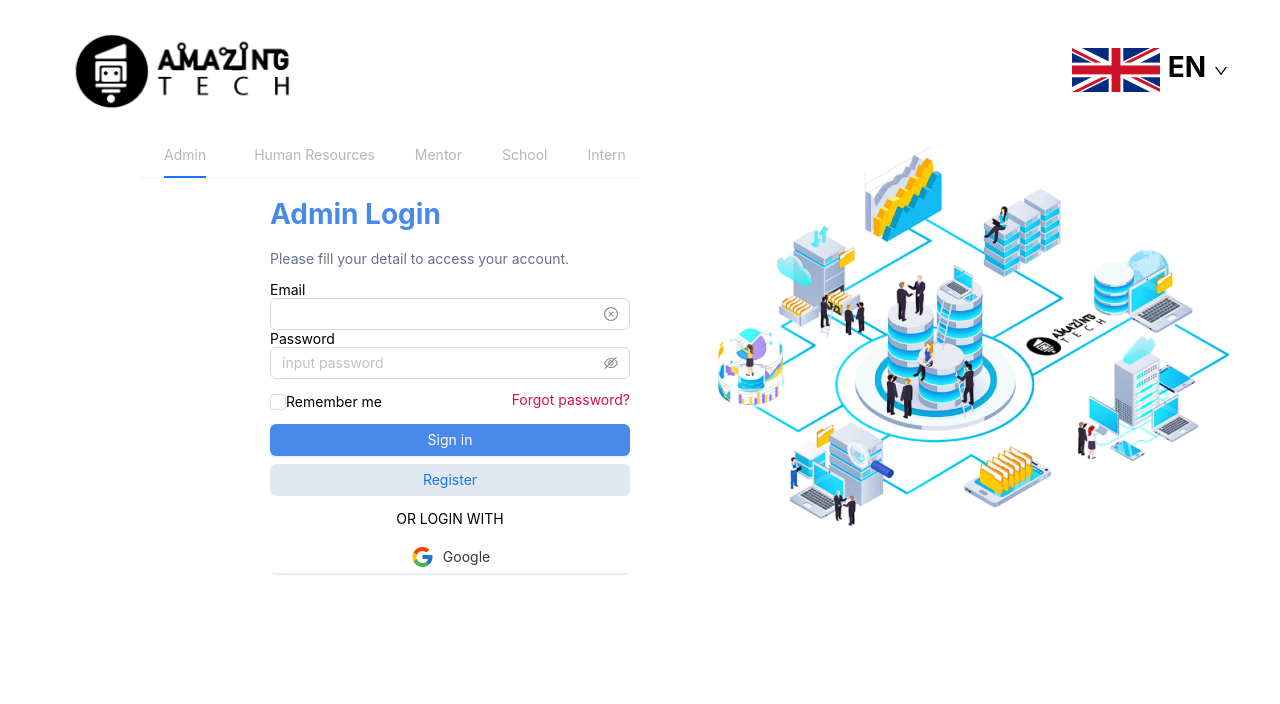
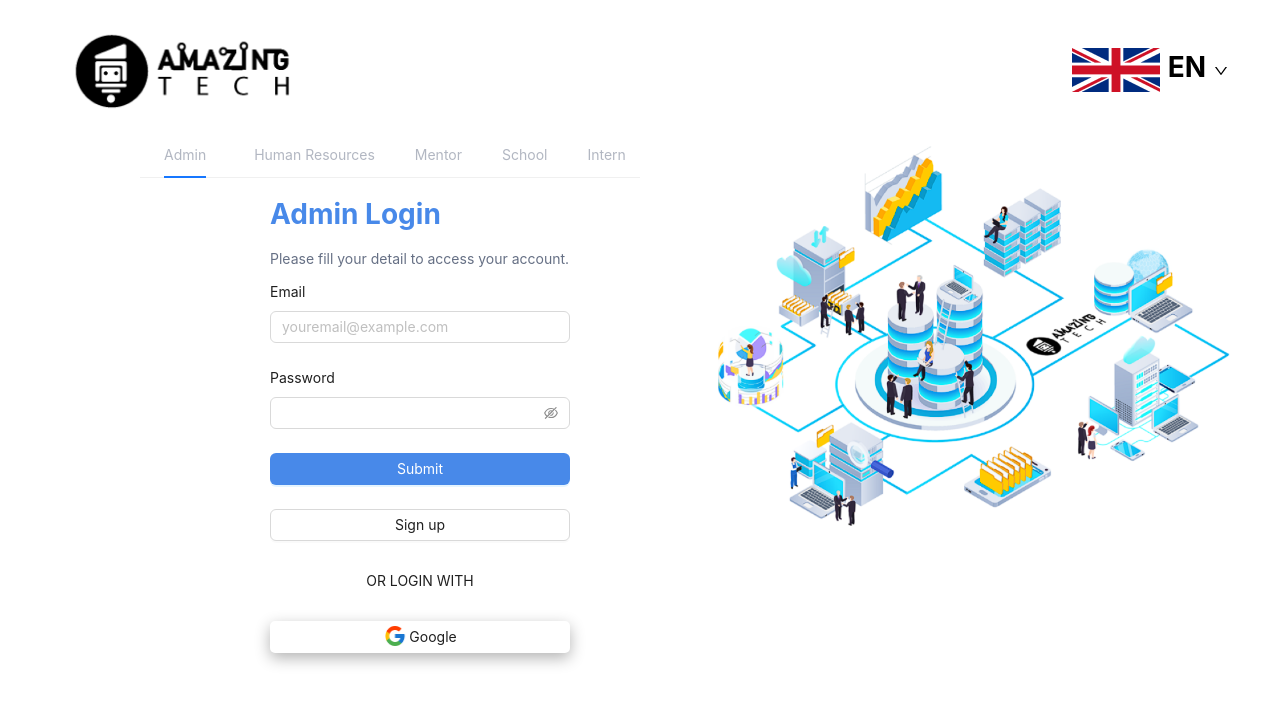
Before and after one commit to 213Horse/FE-InternSystem, a React (Vite) app: page / in a window 1280 px wide. Shown: the top 704 px of the page. Built offline with nearby package versions, Linux system fonts and the light colour scheme.

Commit message:
fix login admin

```diff
--- a/src/components/AdminLogin/AdminLogin.jsx
+++ b/src/components/AdminLogin/AdminLogin.jsx
@@ -1,65 +1,100 @@
 import React from 'react';
-import { Button, Input, Tooltip } from 'antd';
-import { CloseCircleOutlined } from '@ant-design/icons';
-import { EyeInvisibleOutlined, EyeTwoTone } from '@ant-design/icons';
-import { Checkbox } from 'antd';
+import { Alert, Button, Form, Input , Checkbox  } from 'antd';
 import { Link } from 'react-router-dom';
 
 function AdminLogin() {
+    const [form] = Form.useForm();
+
+    const onFinish = (values) => {
+        console.log('Success:', values);
+    };
+    const onFinishFailed = (errorInfo) => {
+        console.log('Failed:', errorInfo);
+    };
+
     return (
-        <div>
-            <div style={{ width: '22.5rem', marginLeft: '16.375rem' }}>
-                <h1 style={{color: "#4889E9"}}>Admin Login</h1>
-                <p style={{color:'#667085'}}>Please fill your detail to access your account.</p>
-                <div>
-                    <label>Email</label>
-                    <Input
-                        suffix={
-                            <Tooltip title="Extra information">
-                                <CloseCircleOutlined
-                                    style={{
-                                        color: 'rgba(0,0,0,.45)',
-                                    }}
-                                />
-                            </Tooltip>
-                        }
-                    />
-                    <label>Password</label>
-                    <Input.Password
-                        placeholder="input password"
-                        iconRender={(visible) => (visible ? <EyeTwoTone /> : <EyeInvisibleOutlined />)}
-                    />
-                </div>
+        <div  style={{marginLeft: "16.375rem"}}>
+            <div>
+                <h1 style={{ color: '#4889E9' }}>Admin Login</h1>
+                <p style={{ color: '#667085' }}>Please fill your detail to access your account.</p>
             </div>
-            <div
+            <Form
+                name="trigger"
                 style={{
-                    width: '22.5rem',
-                    marginLeft: '16.375rem',
-                    display: 'flex',
-                    justifyContent: 'space-between',
+                    maxWidth: 300,
                 }}
+                layout="vertical"
+                autoComplete="off"
+                onFinish={onFinish}
             >
-                <div>
-                    <Checkbox />
-                    <p style={{ display: 'inline-block' }}>Remember me</p>
-                </div>
-                <div>
-                    <a  style={{ display:"inline-block", marginTop:"0.75rem" ,color: '#DB0D4B' }}>Forgot password?</a>
-                </div>
-            </div>
-            <div style={{ width: '22.5rem', marginLeft: '16.375rem' }}>
-                <Button style={{width: "100%", backgroundColor:"#4889E9"}} type="primary">
-                    Sign in
-                </Button>
-                <Button style={{width: "100%", backgroundColor:"#E2E8F0", border:"none", marginTop:"0.5rem"}} type="primary" ghost>
-                    <Link to='/register-admin' style={{width:'100%'}}>Register</Link>
-                </Button>
-                <p style={{textAlign:"center", textTransform:"upperCase"}}>Or Login with</p>
-                <Button style={{width: "100%", color:'#333333',border:'none', boxShadow: '0 0.25rem 0.125rem -0.125rem #E2E8F0', display:"flex", justifyContent:"center", textAlign:"center"}} type="primary" ghost>
-                   <img src='src\assets\img\Logo\flat-color-icons_google.png'/>
-                    Google
-                </Button>
-            </div>
+
+                <Form.Item
+                    label="Email"
+                    name="email"
+                >
+                    <Input  placeholder="youremail@example.com" />
+                </Form.Item>
+
+                <Form.Item
+                    label="Password"
+                    name="passowrd"
+                >
+                    <Input.Password />
+                </Form.Item>
+
+                <Form.Item
+                    Col={{
+                        offset: 8,
+                        span: 24,
+                    }}
+                    >
+                    <Button type="primary" style={{width:"100%", backgroundColor:"#4889E9"}} htmlType="submit">
+                        Submit
+                    </Button>
+                </Form.Item>
+                <Form.Item
+                    Col={{
+                        offset: 8,
+                        span: 24,
+                    }}
+                    >
+                    <Button style={{width:"100%", backgroundColor:"##EFF4FB"}} htmlType="submit">
+                        Sign up
+                    </Button>
+                </Form.Item>
+                <Form.Item
+                    Col={{
+                        offset: 8,
+                        span: 24,
+                    }}
+                    style={{textAlign:"center"}}
+                >
+                        OR LOGIN WITH
+                </Form.Item>
+                <Form.Item
+                    Col={{
+                        offset: 8,
+                        span: 24,
+                    }}
+                    style={{
+                        textAlign:"center",
+                        backgroundColor:"#FFFFFF",
+                        boxShadow: "0 5px 15px rgba(0, 0, 0, 0.3)" ,
+                        cursor: "pointer",
+                        display: 'flex',
+                        justifyContent: 'center', /* căn giữa theo chiều ngang */
+                        alignItems: 'center', /* căn giữa theo chiều dọc */
+                        height: '32px', /* chiều cao của container */
+                        borderRadius: '5px',
+                        padding: '5px'
+                    }}
+                >
+                    <div style={{display:"flex", justifyContent:"center", gap:'2px', textAlign:'center'}}>
+                        <img src="src\assets\img\Logo\flat-color-icons_google.png" style={{width:"1.5rem",height:"1.5rem", marginTop:"12px"}}/>
+                        <p>Google</p>
+                    </div>
+                </Form.Item>
+            </Form>
         </div>
     );
 }
```
Also changed, not shown: src/components/AdminLogin/Adminlogin.scss (added), src/redux/account/accountSlice.js (added), 1 other file (tests, documents, lock files or other folders).
